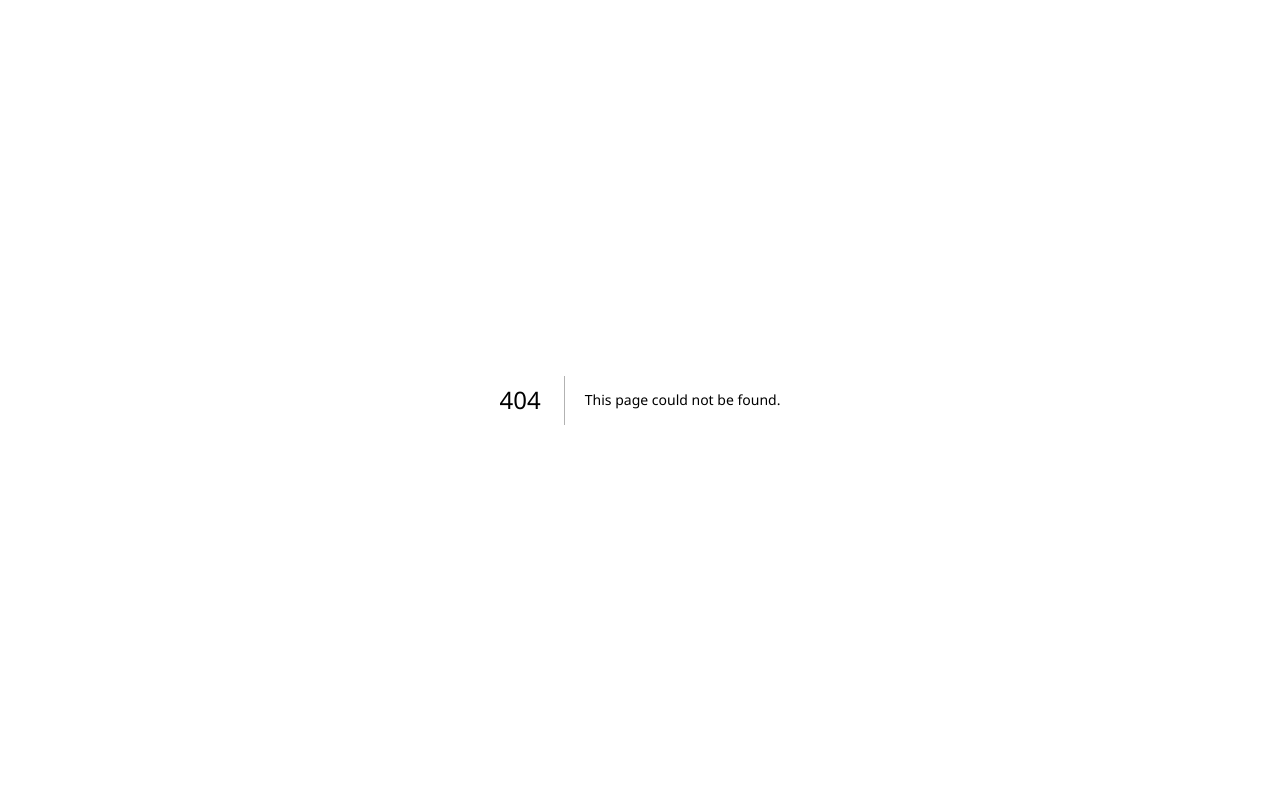
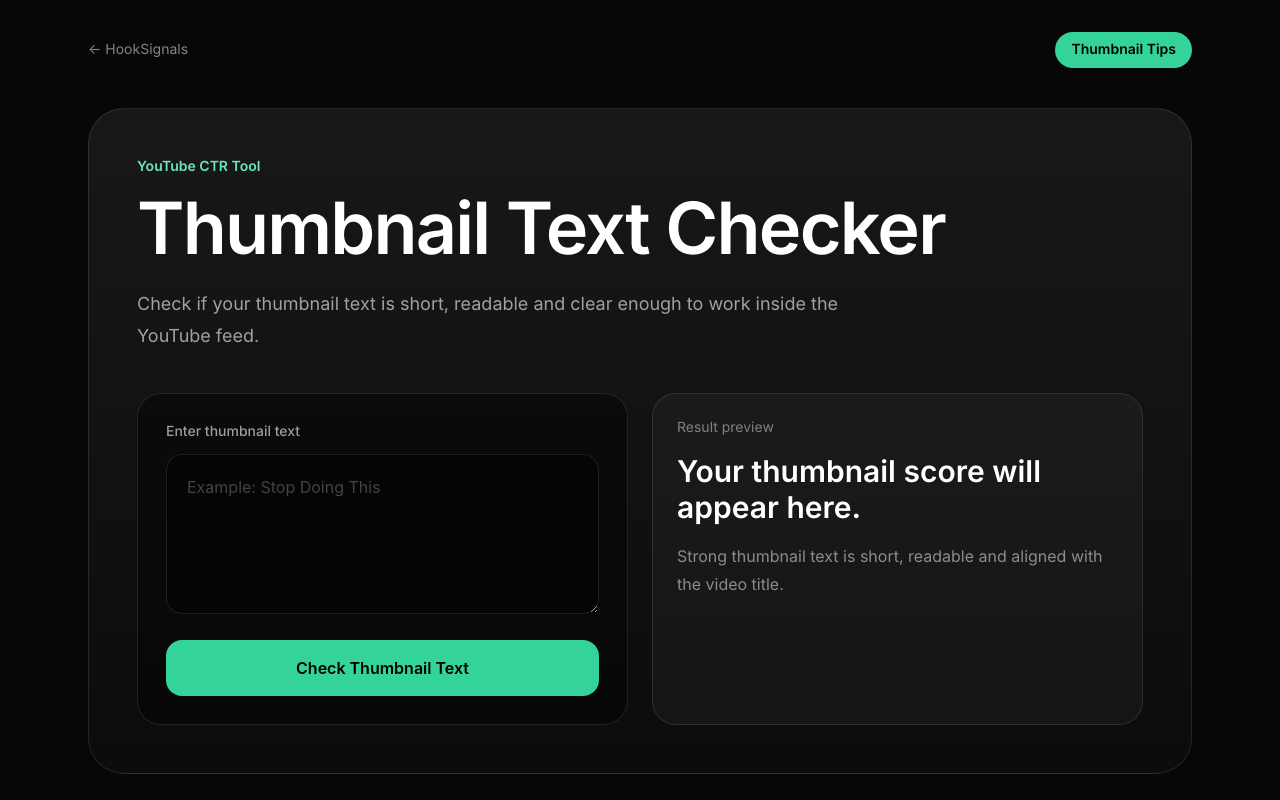
Before and after one commit to ValeBid/-hooksignals-site, a Next.js app: page /thumbnail-text-checker in a window 1280 px wide. Before the commit this address had no page. Shown: the top 800 px of the page. Built offline with nearby package versions, Linux system fonts and the light colour scheme.

Commit message:
Create page.tsx
add thumbnail text checker

```diff
--- /dev/null
+++ b/app/thumbnail-text-checker/page.tsx
@@ -0,0 +1,145 @@
+"use client";
+
+import { useState } from "react";
+
+function checkThumbnailText(text: string) {
+  let score = 55;
+
+  if (text.length > 0 && text.length <= 28) score += 20;
+  if (text.length > 28 && text.length <= 45) score += 10;
+  if (text.includes("!")) score += 5;
+  if (text.split(" ").length <= 5) score += 10;
+
+  if (score > 100) score = 100;
+
+  return {
+    score,
+    verdict:
+      score >= 80
+        ? "Strong thumbnail text. Short, clear and easy to read."
+        : score >= 65
+        ? "Decent thumbnail text. Try making it shorter and sharper."
+        : "Weak thumbnail text. Too vague, long or hard to read quickly.",
+    suggestion:
+      score >= 80
+        ? "Keep the message simple and make sure it supports your video title."
+        : "Use fewer words. Make the viewer understand the idea in one glance.",
+  };
+}
+
+export default function ThumbnailTextCheckerPage() {
+  const [text, setText] = useState("");
+  const [result, setResult] = useState<null | ReturnType<typeof checkThumbnailText>>(null);
+
+  function handleCheck() {
+    if (!text.trim()) return;
+    setResult(checkThumbnailText(text));
+  }
+
+  return (
+    <main className="min-h-screen bg-[#070708] text-white">
+      <section className="mx-auto max-w-6xl px-6 py-8">
+        <nav className="mb-10 flex items-center justify-between">
+          <a href="/" className="text-sm text-white/50">
+            ← HookSignals
+          </a>
+
+          <a
+            href="/youtube-thumbnail-tips"
+            className="rounded-full bg-emerald-400 px-4 py-2 text-sm font-semibold text-black"
+          >
+            Thumbnail Tips
+          </a>
+        </nav>
+
+        <section className="rounded-[36px] border border-white/10 bg-gradient-to-b from-white/[0.07] to-white/[0.025] p-7 md:p-12">
+          <p className="mb-4 text-sm font-semibold text-emerald-300">
+            YouTube CTR Tool
+          </p>
+
+          <h1 className="max-w-5xl text-5xl font-semibold tracking-tight md:text-7xl">
+            Thumbnail Text Checker
+          </h1>
+
+          <p className="mt-6 max-w-3xl text-lg leading-8 text-white/60">
+            Check if your thumbnail text is short, readable and clear enough to
+            work inside the YouTube feed.
+          </p>
+
+          <div className="mt-10 grid gap-6 lg:grid-cols-[1fr_1fr]">
+            <div className="rounded-3xl border border-white/10 bg-black/40 p-5 md:p-7">
+              <label className="mb-3 block text-sm font-medium text-white/60">
+                Enter thumbnail text
+              </label>
+
+              <textarea
+                value={text}
+                onChange={(e) => setText(e.target.value)}
+                placeholder="Example: Stop Doing This"
+                className="min-h-[160px] w-full rounded-2xl border border-white/10 bg-[#050505] p-5 text-base text-white outline-none placeholder:text-white/25"
+              />
+
+              <button
+                onClick={handleCheck}
+                className="mt-5 w-full rounded-2xl bg-emerald-400 px-7 py-4 font-semibold text-black"
+              >
+                Check Thumbnail Text
+              </button>
+            </div>
+
+            <div className="rounded-3xl border border-white/10 bg-white/[0.035] p-6">
+              {!result && (
+                <div>
+                  <p className="text-sm text-white/45">Result preview</p>
+                  <h2 className="mt-4 text-3xl font-semibold">
+                    Your thumbnail score will appear here.
+                  </h2>
+                  <p className="mt-4 leading-7 text-white/50">
+                    Strong thumbnail text is short, readable and aligned with the
+                    video title.
+                  </p>
+                </div>
+              )}
+
+              {result && (
+                <div>
+                  <p className="text-sm text-white/45">Thumbnail Text Score</p>
+                  <div className="mt-3 flex items-end gap-3">
+                    <h2 className="text-7xl font-bold text-emerald-300">
+                      {result.score}
+                    </h2>
+                    <span className="mb-3 text-white/40">/100</span>
+                  </div>
+
+                  <p className="mt-5 rounded-2xl border border-white/10 bg-black/30 p-4 leading-7 text-white/65">
+                    {result.verdict}
+                  </p>
+
+                  <p className="mt-4 leading-7 text-white/50">
+                    {result.suggestion}
+                  </p>
+                </div>
+              )}
+            </div>
+          </div>
+        </section>
+
+        <section className="mt-14 grid gap-4 md:grid-cols-3">
+          {[
+            ["Short", "Thumbnail text should be readable at small feed size."],
+            ["Clear", "The message should be understood in one glance."],
+            ["Aligned", "The thumbnail should support the title, not repeat it."],
+          ].map(([title, desc]) => (
+            <div
+              key={title}
+              className="rounded-3xl border border-white/10 bg-white/[0.035] p-6"
+            >
+              <h2 className="text-xl font-semibold">{title}</h2>
+              <p className="mt-3 leading-7 text-white/50">{desc}</p>
+            </div>
+          ))}
+        </section>
+      </section>
+    </main>
+  );
+}
```
